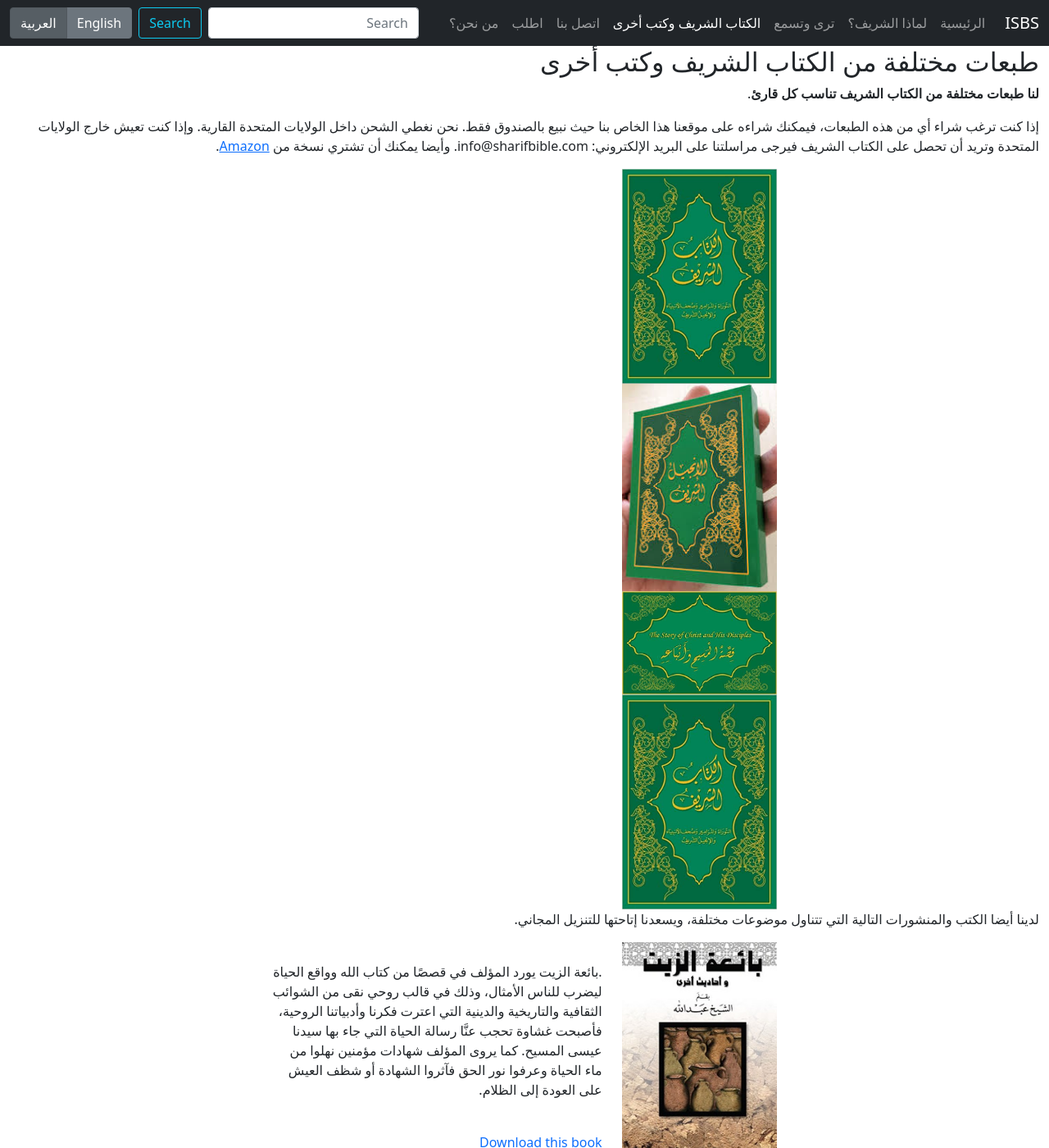
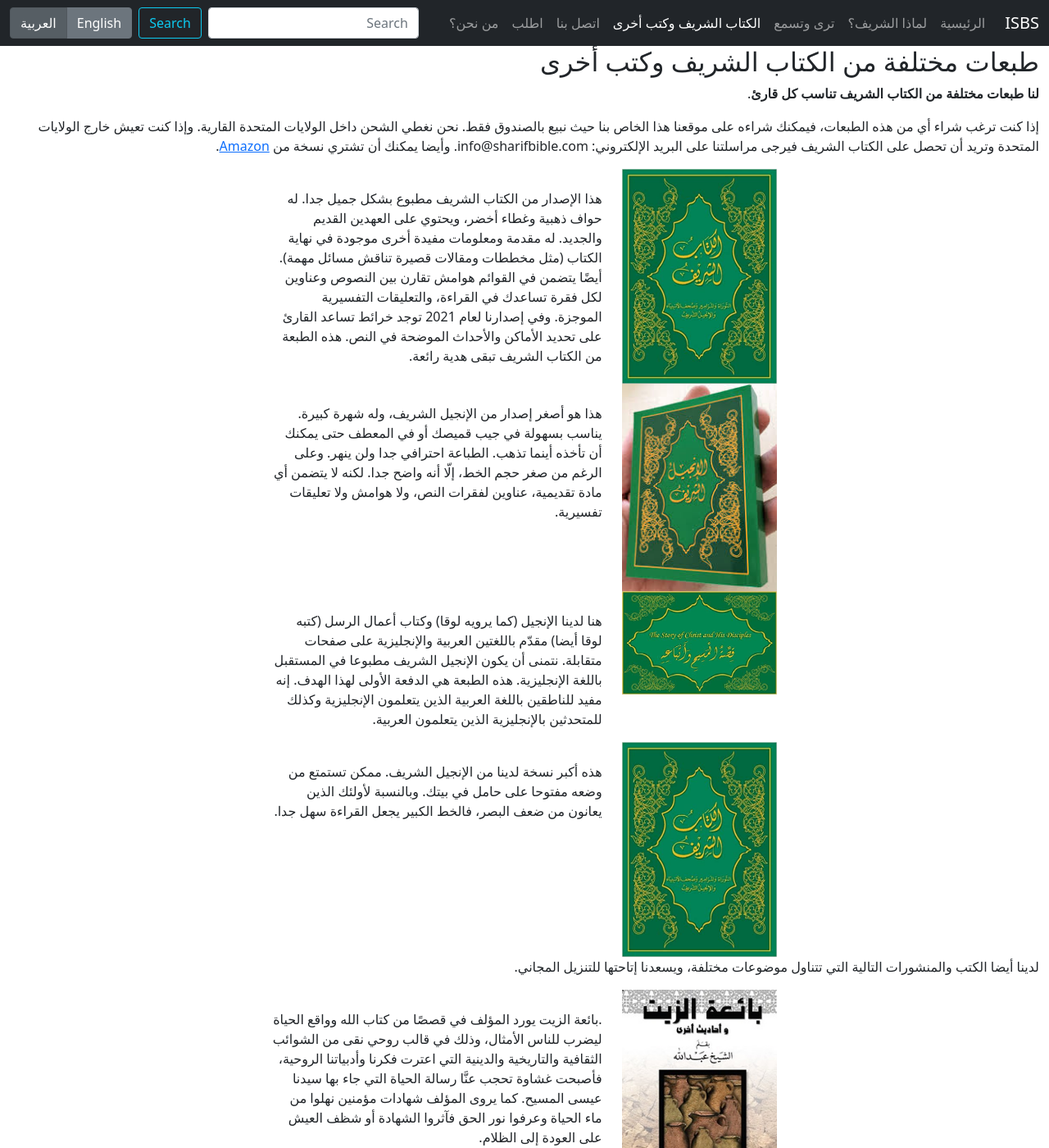
Before and after one commit to sharifbible/sharifbible.github.io, a Jekyll site: the page built from ar/pages/bibles-books.md, in a window 1280 px wide and 1400 px high. Shown: the whole window at 82% size. Built offline with Jekyll 4.4.1, drawn with Linux system fonts in a browser that asks for light colours.

Commit message:
Add descriptions to Bibles & a few corrections

```diff
--- a/_data/bibles.yml
+++ b/_data/bibles.yml
@@ -5,7 +5,7 @@
     title: Standard Sharif Bible
     description: Beautifully printed, with gold leaf edges and a green hardcover, containing both Old and New Testaments. It has helpful introductory information in the beginning pages and very useful information (charts, prayers, short articles) at the end. The margins also include generous lists of cross references, paragraph headings that help you understand, brief explanatory comments, and (in our 2021 edition) small maps that help readers locate the places and events described in the text. It makes a wonderful gift!
   ar:
-    description:
+    description: هذا الإصدار من الكتاب الشريف مطبوع بشكل جميل جدا. له حواف ذهبية وغطاء أخضر، ويحتوي على العهدين القديم والجديد. له مقدمة ومعلومات مفيدة أخرى موجودة في نهاية الكتاب (مثل مخططات ومقالات قصيرة تناقش مسائل مهمة). أيضًا يتضمن في القوائم هوامش تقارن بين النصوص وعناوين لكل فقرة تساعدك في القراءة، والتعليقات التفسيرية الموجزة. وفي إصدارنا لعام 2021 توجد خرائط تساعد القارئ على تحديد الأماكن والأحداث الموضحة في النص. هذه الطبعة من الكتاب الشريف تبقى هدية رائعة.
 -
   img-path: /assets/img/covers/mini-nt.jpg
   alt: Mini New Testament
@@ -13,15 +13,15 @@
     title: Mini New Testament
     description: This pocket-sized New Testament has been very popular. It hides away nicely in your shirt or coat pocket, and you can take it with you wherever you go. The binding is professional and won't fall apart on you, and in spite of being small, the font is very legible. It does not however include any introductory or ending pages, paragraph headings, cross references, or marginal comments.
   ar:
-    description:
+    description: هذا هو أصغر إصدار من الإنجيل الشريف، وله شهرة كبيرة. يناسب بسهولة في جيب قميصك أو في المعطف حتى يمكنك أن تأخذه أينما تذهب. الطباعة احترافي جدا ولن ينهر. وعلى الرغم من صغر حجم الخط، إلّا أنه واضح جدا. لكنه لا يتضمن أي مادة تقديمية، عناوين لفقرات النص، ولا هوامش ولا تعليقات تفسيرية.
 -
   img-path: /assets/img/covers/diglot.jpg
   alt: Luke-Acts Diglot
   en:
     title: Luke-Acts Diglot
-    description: Arabic and English side-by-side, presenting the gospel as told by Luke as well as the Book of Acts. We hope to see the Sharif New Testament appear in English, and this is the first installment. It's help for Arabic speakers who are learning English and English speakers who are learning Arabic.
+    description: Arabic and English side-by-side, presenting the gospel as told by Luke as well as the Book of Acts. We hope to see the Sharif New Testament appear in English, and this is the first installment. It's helpful for Arabic speakers who are learning English and English speakers who are learning Arabic.
   ar:
-    description:
+    description: هنا لدينا الإنجيل (كما يرويه لوقا) وكتاب أعمال الرسل (كتبه لوقا أيضا) مقدّم باللغتين العربية والإنجليزية على صفحات متقابلة. نتمنى أن يكون الإنجيل الشريف مطبوعا في المستقبل باللغة الإنجليزية.  هذه الطبعة هي الدفعة الأولى لهذا الهدف. إنه مفيد للناطقين باللغة العربية الذين يتعلمون الإنجليزية وكذلك للمتحدثين بالإنجليزية الذين يتعلمون العربية.
 -
   img-path: /assets/img/covers/standard-sharif.jpg
   alt: Pulpit New Testament
@@ -29,4 +29,4 @@
     title: Pulpit New Testament
     description: A large-print edition of the New Testament. You might enjoy placing it open on a stand in your home or place of public gathering.
   ar:
-    description:
+    description: هذه أكبر نسخة لدينا من الإنجيل الشريف. ممكن تستمتع من وضعه مفتوحا على حامل في بيتك. وبالنسبة لأولئك الذين يعانون من ضعف البصر، فالخط الكبير يجعل القراءة سهل جدا.
--- a/_data/carousel.yml
+++ b/_data/carousel.yml
@@ -70,7 +70,7 @@
     ref: متى 14:19
 -
   pos: 4
-  path: /assets/img/covers/why-sharif-cover.jpg
+  path: /assets/img/covers/why-sharif-1.jpg
   alt: Fifth slide
   quoteposition: right
   en:
```
Also changed, not shown: assets/img/covers/why-sharif-1.jpg (added), assets/img/covers/why-sharif-2.jpg (added), assets/img/covers/why-sharif.jpg (added).
